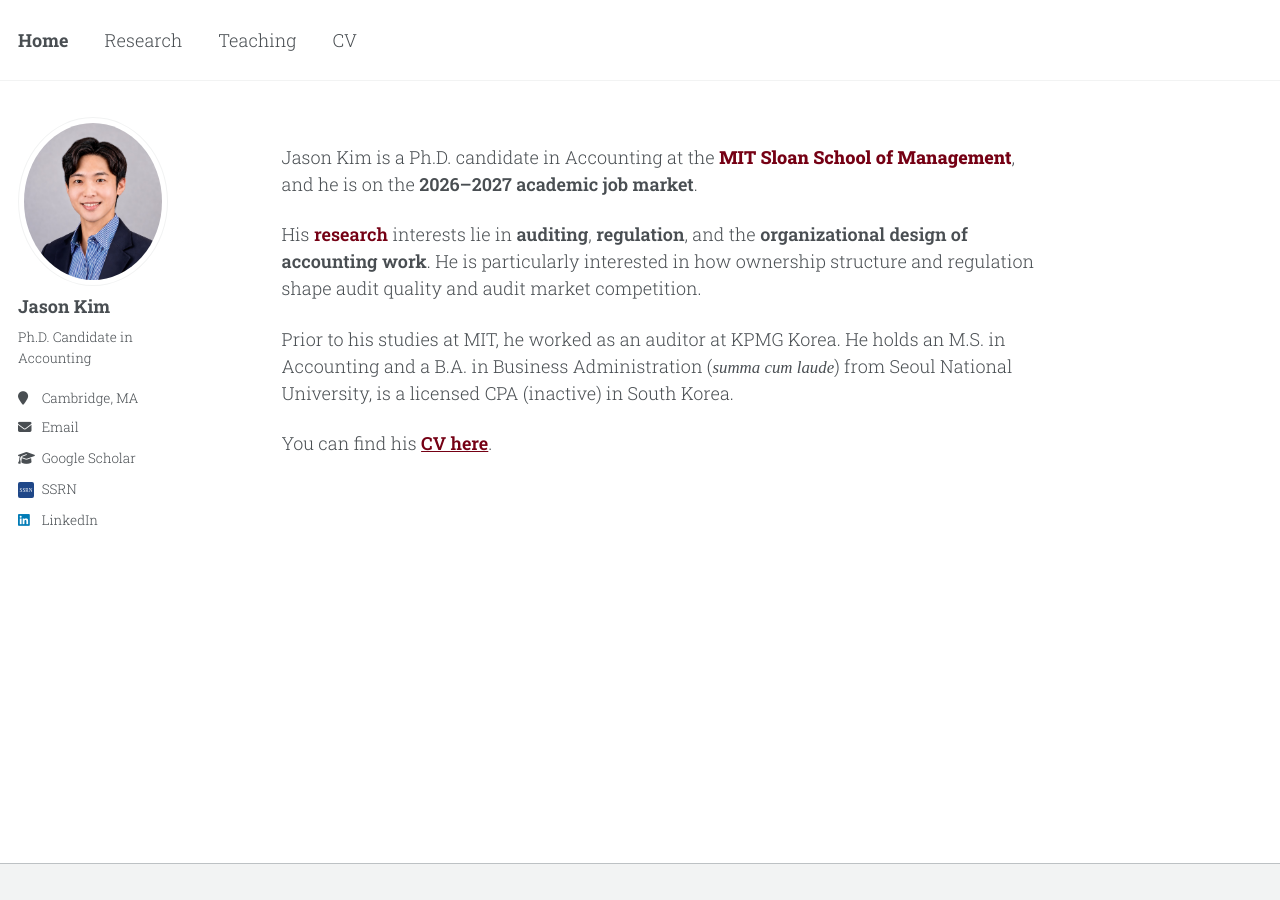
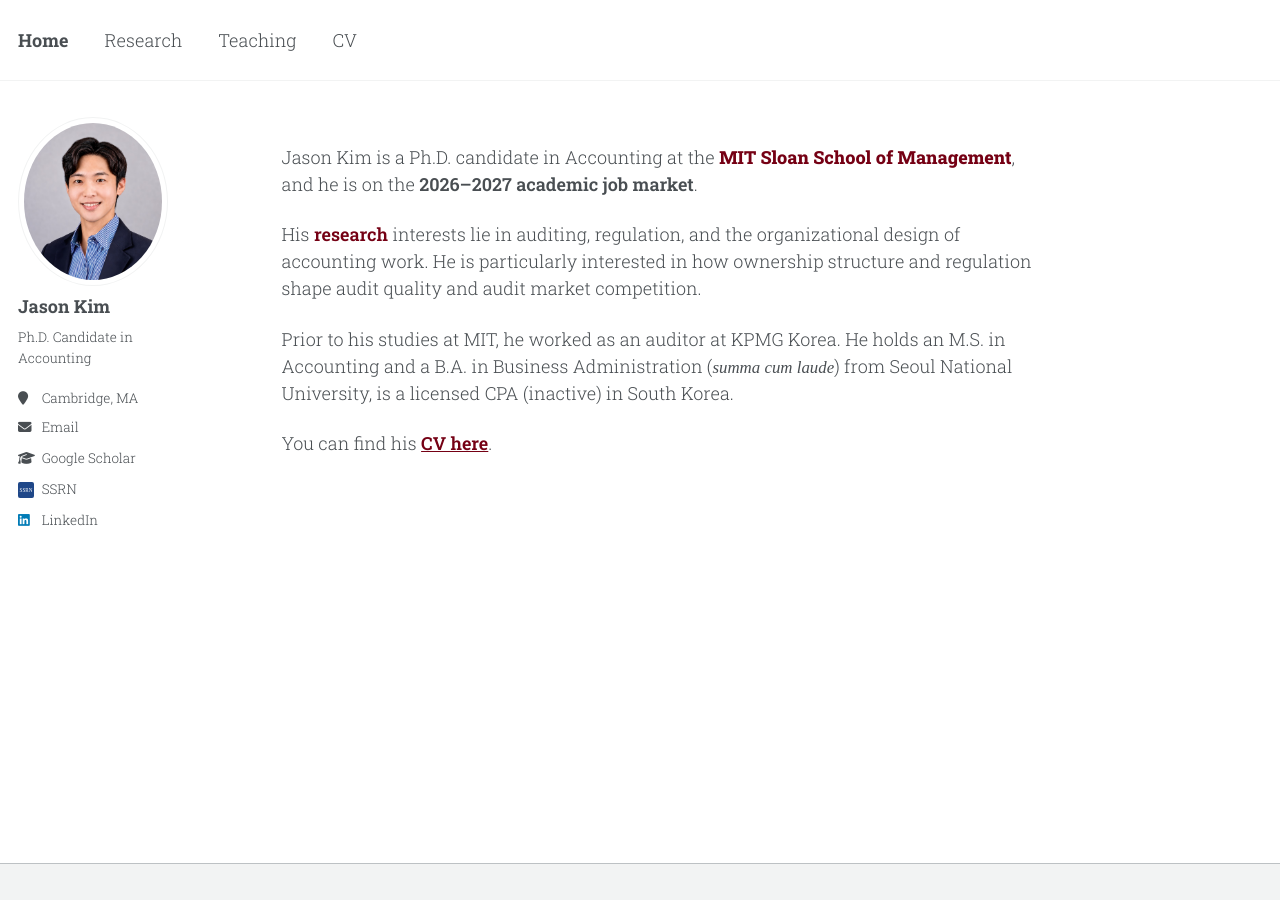
Before and after one commit to jgkim262/jgkim262.github.io, a Jekyll site: the page built from _pages/about.md, in a window 1280 px wide. Built offline with Jekyll 4.4.1, drawn with Linux system fonts in a browser that asks for light colours; a style sheet for code colours, icons or effects is not loaded.

Commit message:
Remove semibold from research topic phrases
Co-Authored-By: Claude Opus 5 (1M context) <noreply@anthropic.com>

```diff
--- a/_pages/about.md
+++ b/_pages/about.md
@@ -9,7 +9,7 @@ redirect_from:
 <br>
 Jason Kim is a Ph.D. candidate in Accounting at the **[MIT Sloan School of Management](https://mitsloan.mit.edu/){: .extrabold}**, and he is on the <span class="semibold">2026–2027 academic job market</span>.
 
-His [research](/research/){: .semibold} interests lie in <span class="semibold">auditing</span>, <span class="semibold">regulation</span>, and the <span class="semibold">organizational design of accounting work</span>. He is particularly interested in how ownership structure and regulation shape audit quality and audit market competition.
+His [research](/research/){: .semibold} interests lie in auditing, regulation, and the organizational design of accounting work. He is particularly interested in how ownership structure and regulation shape audit quality and audit market competition.
 
 Prior to his studies at MIT, he worked as an auditor at KPMG Korea. He holds an M.S. in Accounting and a B.A. in Business Administration (<em class="latin">summa cum laude</em>) from Seoul National University, is a licensed CPA (inactive) in South Korea.
 
```
